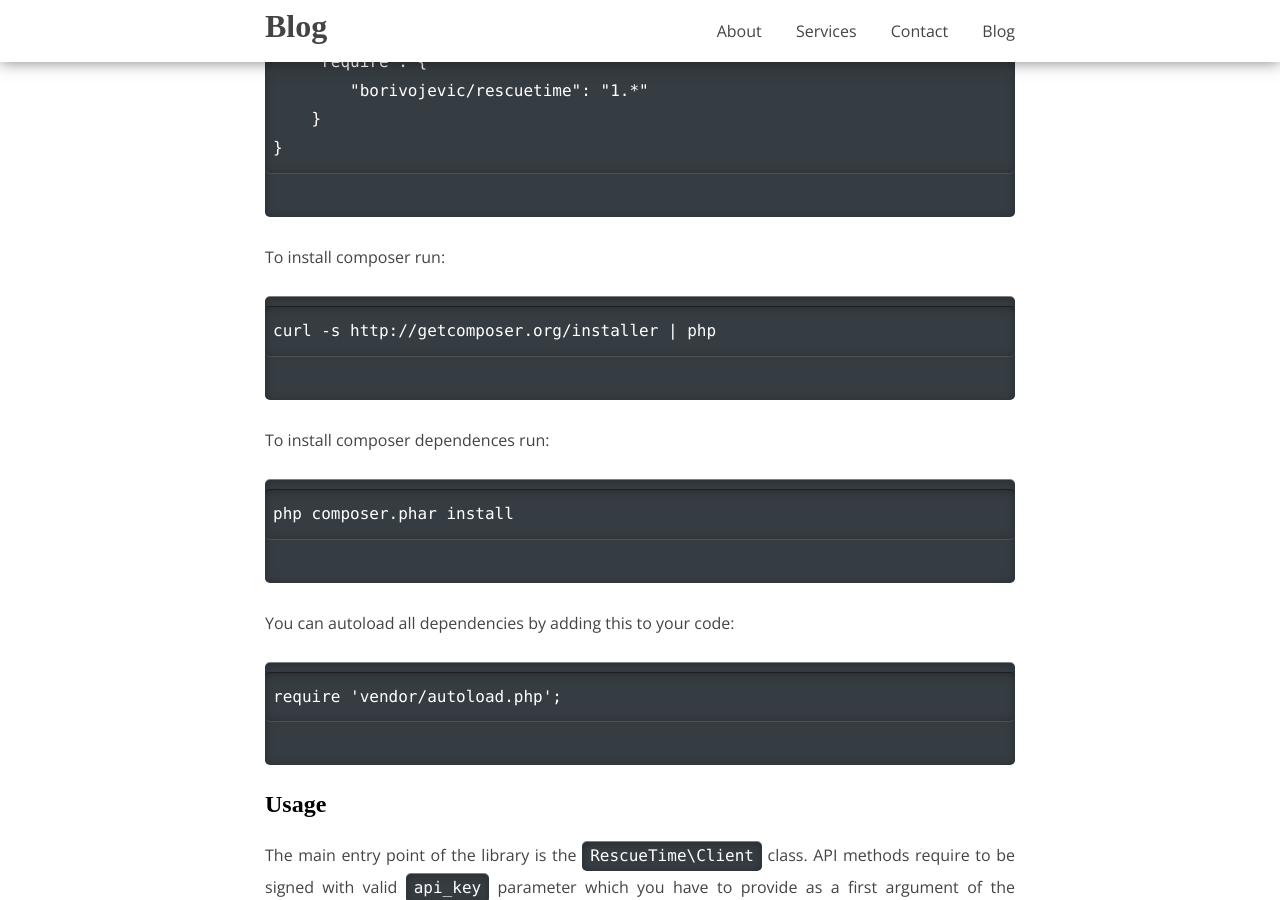
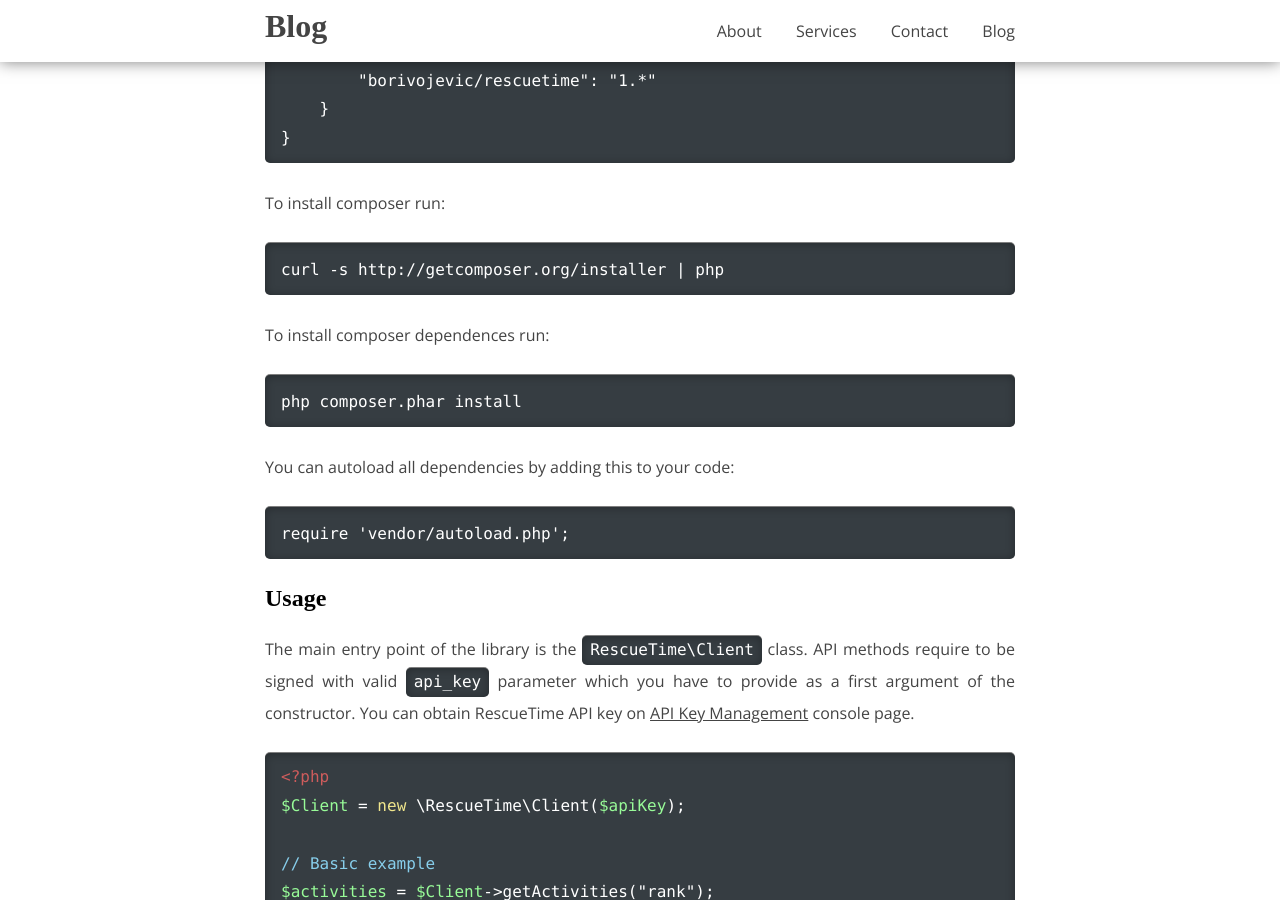
Before and after one commit to borivojevic/borivojevic.github.com, a Jekyll site: the page built from _posts/2013-10-09-php-wrapper-library-for-rescuetime-api.markdown, in a window 1280 px wide and 900 px high, scrolled down 729 px. Built offline with Jekyll 4.4.1, drawn with Linux system fonts in a browser that asks for light colours; some web fonts are replaced; Markdown is read by kramdown in place of the engine named in the settings; comment, search, counter and statistics services are not loaded.

Commit message:
Fix code highlights markup

````diff
--- a/_posts/2013-10-09-php-wrapper-library-for-rescuetime-api.markdown
+++ b/_posts/2013-10-09-php-wrapper-library-for-rescuetime-api.markdown
@@ -17,37 +17,37 @@ The source code is available on Github at [borivojevic/rescuetime-api-php][]
 
 Recommend way to install this package is with [Composer][]. Add `borivojevic/rescuetime-api-php` to your composer.json file.
 
-```json
+{% highlight json %}
 {
     "require": {
         "borivojevic/rescuetime": "1.*"
     }
 }
-```
+{% endhighlight %}
 
 To install composer run:
 
-```
+{% highlight json %}
 curl -s http://getcomposer.org/installer | php
-```
+{% endhighlight %}
 
 To install composer dependences run:
 
-```
+{% highlight json %}
 php composer.phar install
-```
+{% endhighlight %}
 
 You can autoload all dependencies by adding this to your code:
 
-```
+{% highlight json %}
 require 'vendor/autoload.php';
-```
+{% endhighlight %}
 
 ## Usage
 
 The main entry point of the library is the `RescueTime\Client` class. API methods require to be signed with valid `api_key` parameter which you have to provide as a first argument of the constructor. You can obtain RescueTime API key on [API Key Management][] console page.
 
-```php
+{% highlight php %}
 <?php
 $Client = new \RescueTime\Client($apiKey);
 
@@ -90,11 +90,11 @@ $activities = $this->Client->getActivities(
     new \DateTime("today"),
     "category"
 );
-```
+{% endhighlight %}
 
 You can build more complex queries and filter down the data by providing other query parameters:
 
-``` php
+{% highlight php %}
 $this->Client->getActivities(
     <perspective>,
     <resolution_time>,
@@ -107,7 +107,7 @@ $this->Client->getActivities(
     <restrict_thing>,
     <restrict_thingy>
 );
-```
+{% endhighlight %}
 
 Each query parameter is explained in more details in official [HTTP Query Interface documentation][].
 
````
